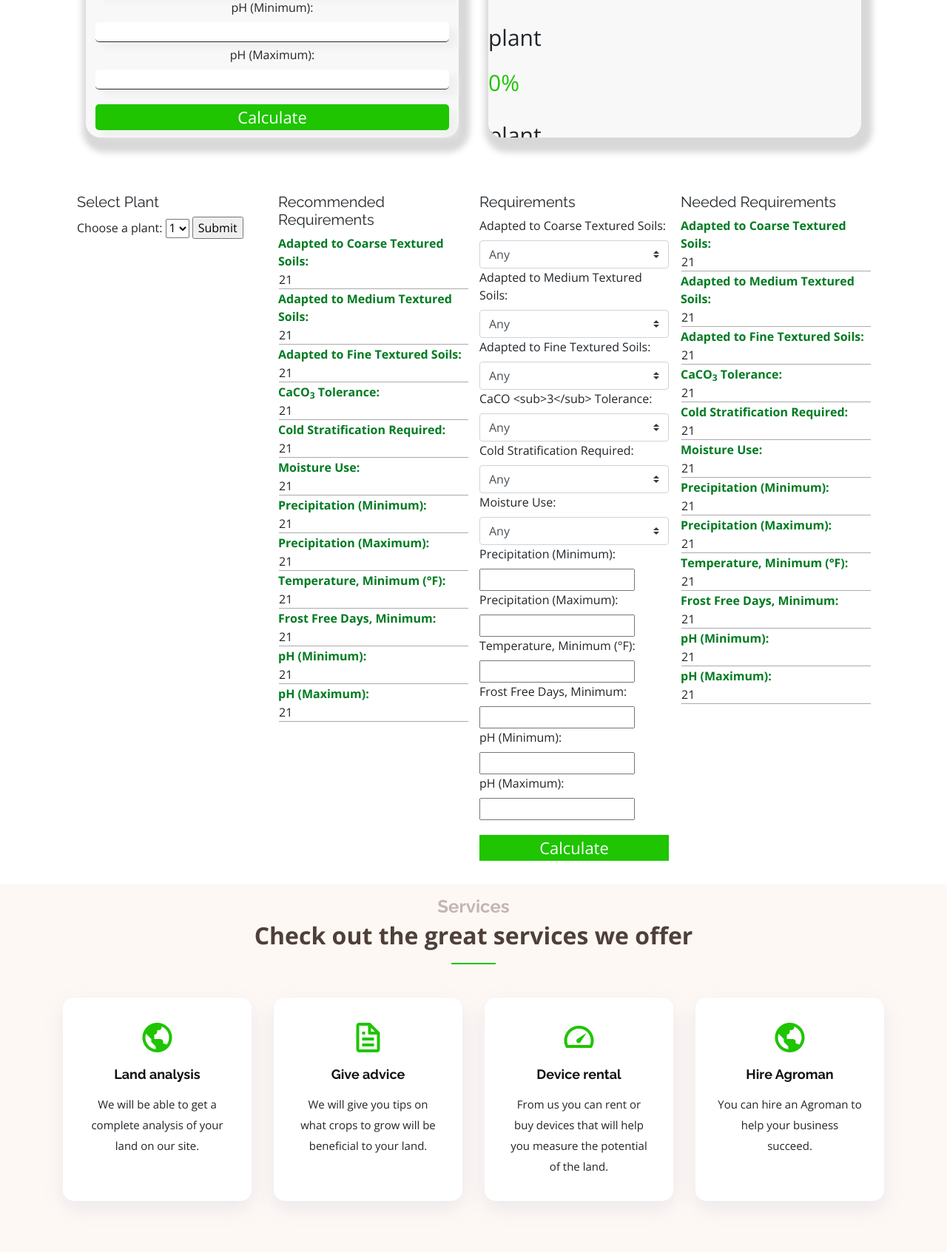
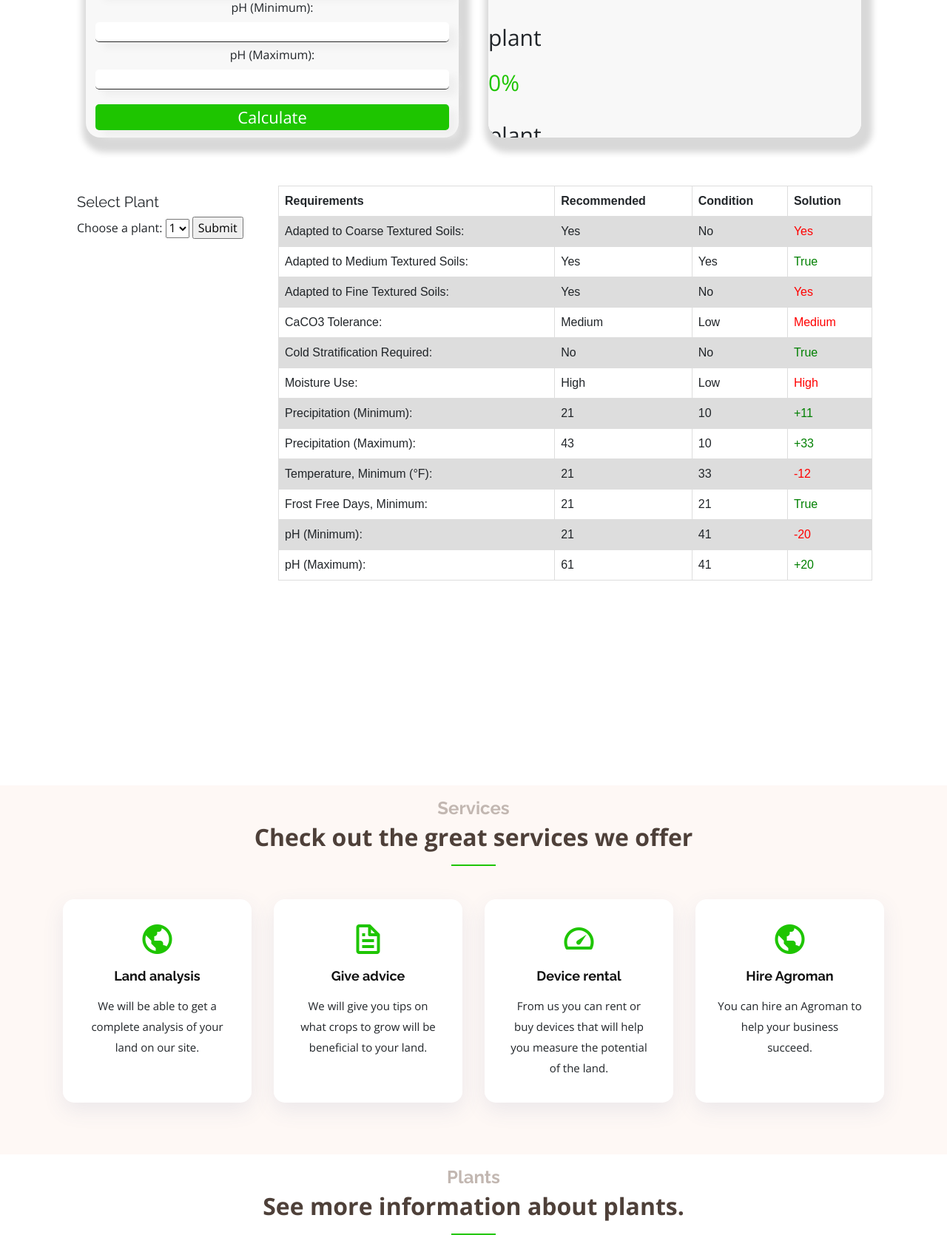
Before and after one commit to marvelyko/AgroLand, a Flask app: page / in a window 1280 px wide. Shown: the part 1715-3408 px from the top of the page at 74% size. Run offline with Flask 2, Linux system fonts and the light colour scheme; parts of the project's set-up code (start-up, migrations or seed data) failed here and were passed over; some libraries are stand-ins or nearby versions.

Commit message:
update
update

```diff
--- a/app.py
+++ b/app.py
@@ -2,4 +2,4 @@ from myproject import app
 
 
 if __name__ == '__main__':
-    app.run(debug=True, port=6000)
+    app.run(debug=True, port=5510)
--- a/myproject/static/assets/css/style.css
+++ b/myproject/static/assets/css/style.css
@@ -1462,10 +1462,10 @@ section {
   height: 300px;
   width: 500px;
 }
-
 		.calculator-demo{
 			max-width: 1088px;
 			margin: auto;
+			height: 800px;
 			display: flex;
 			flex-wrap: wrap;
 		}
@@ -1475,6 +1475,11 @@ section {
 			margin: 10px 3px;
 			padding: 5px;
 		}
+		.calc-column2{
+			flex:70%;
+			background-color:white;
+			padding: 5px;
+		}
 		.calc-column > h2{
 			font-size: 20px;
 		}
@@ -1489,3 +1494,24 @@ section {
 			color: #007B21;
 			font-weight: bold;
 		}
+		.green-light{
+			color: green;
+		}
+		.red-light{
+			color: red;
+		}
+		table {
+  font-family: arial, sans-serif;
+  border-collapse: collapse;
+  width: 100%;
+}
+
+td, th {
+  border: 1px solid #dddddd;
+  text-align: left;
+  padding: 8px;
+}
+
+tr:nth-child(even) {
+  background-color: #dddddd;
+}
--- a/myproject/templates/index.html
+++ b/myproject/templates/index.html
@@ -234,125 +234,92 @@
 			  <input type="submit">
 			</form>
 		</div>
-    <div class="calc-column">
-      <h2>Recommended Requirements</h2>
-      <p class="reqrmnt">Adapted to Coarse Textured Soils:</p>
-      <p class="result-calc">21</p>
-      <p class="reqrmnt">Adapted to Medium Textured Soils:</p>
-      <p class="result-calc">21</p>
-      <p class="reqrmnt">Adapted to Fine Textured Soils:</p>
-      <p class="result-calc">21</p>
-      <p class="reqrmnt">CaCO<SUB>3</SUB> Tolerance:</p>
-      <p class="result-calc">21</p>
-      <p class="reqrmnt">Cold Stratification Required:</p>
-      <p class="result-calc">21</p>
-      <p class="reqrmnt">Moisture Use:</p>
-      <p class="result-calc">21</p>
-      <p class="reqrmnt">Precipitation (Minimum):</p>
-      <p class="result-calc">21</p>
-      <p class="reqrmnt">Precipitation (Maximum):</p>
-      <p class="result-calc">21</p>
-      <p class="reqrmnt">Temperature, Minimum (°F):</p>
-      <p class="result-calc">21</p>
-      <p class="reqrmnt">Frost Free Days, Minimum:</p>
-      <p class="result-calc">21</p>
-      <p class="reqrmnt">pH (Minimum):</p>
-      <p class="result-calc">21</p>
-      <p class="reqrmnt">pH (Maximum):</p>
-      <p class="result-calc">21</p>
+		<div class="calc-column2">
+			<table>
+			  <tr>
+			    <th>Requirements</th>
+			    <th>Recommended</th>
+			    <th>Condition</th>
+			    <th>Solution</th>
+			  </tr>
+			  <tr>
+			    <td>Adapted to Coarse Textured Soils:</td>
+			    <td>Yes</td>
+			    <td>No</td>
+			    <td class="red-light">Yes</td>
+			  </tr>
+			  <tr>
+			    <td>Adapted to Medium Textured Soils:</td>
+			    <td>Yes</td>
+			    <td>Yes</td>
+			    <td class="green-light">True</td>
+			  </tr>
+			  <tr>
+			    <td>Adapted to Fine Textured Soils:</td>
+			    <td>Yes</td>
+			    <td>No</td>
+			    <td class="red-light">Yes</td>
+			  </tr>
+			  <tr>
+			    <td>CaCO3 Tolerance:</td>
+			    <td>Medium</td>
+			    <td>Low</td>
+			    <td class="red-light">Medium</td>
+			  </tr>
+			  <tr>
+			    <td>Cold Stratification Required:</td>
+			    <td>No</td>
+			    <td>No</td>
+			    <td class="green-light">True</td>
+			  </tr>
+			  <tr>
+			    <td>Moisture Use:</td>
+			    <td>High</td>
+			    <td>Low</td>
+			    <td class="red-light">High</td>
+			  </tr>
+			  <tr>
+			    <td>Precipitation (Minimum):</td>
+			    <td>21</td>
+			    <td>10</td>
+			    <td class="green-light">+11</td>
+			  </tr>
+			  <tr>
+			    <td>Precipitation (Maximum):</td>
+			    <td>43</td>
+			    <td>10</td>
+			    <td class="green-light">+33</td>
+			  </tr>
+			  <tr>
+			    <td>Temperature, Minimum (°F):</td>
+			    <td>21</td>
+			    <td>33</td>
+			    <td class="red-light">-12</td>
+			  </tr>
+			  <tr>
+			    <td>Frost Free Days, Minimum:</td>
+			    <td>21</td>
+			    <td>21</td>
+			    <td class="green-light">True</td>
+			  </tr>
+			  <tr>
+			    <td>pH (Minimum):</td>
+			    <td>21</td>
+			    <td>41</td>
+			    <td class="red-light">-20</td>
+			  </tr>
+			  <tr>
+			    <td>pH (Maximum):</td>
+			    <td>61</td>
+			    <td>41</td>
+			    <td class="green-light">+20</td>
+			  </tr>
+			</table>
 		</div>
-    <div class="calc-column">
-      <h2>Requirements</h2>
-            <div >
-
-                     {{ form.Coarse.label() }}
-                  {{ form.Coarse(class="browser-default custom-select") }}
 
 
 
 	</div>
-            <div>
-                      {{ form.Medium.label() }}
-                      {{ form.Medium(class="browser-default custom-select") }}
-            </div>
-            <div>
-                      {{ form.Fine.label() }}
-                      {{ form.Fine(class="browser-default custom-select") }}
-            </div>
-            <div>
-                      {{ form.CaCO.label() }}
-                      {{ form.CaCO(class="browser-default custom-select") }}
-            </div>
-            <div>
-                      {{ form.Cold.label() }}
-                      {{ form.Cold(class="browser-default custom-select") }}
-            </div>
-              <div>
-                      {{ form.Moisture.label() }}
-                      {{ form.Moisture(class="browser-default custom-select") }}
-            </div>
-            <div>
-                      {{ form.Precipitation_min.label() }}
-                      {{ form.Precipitation_min() }}
-            </div>
-            <div>
-                      {{ form.Precipitation_max.label() }}
-                      {{ form.Precipitation_max() }}
-            </div>
-            <div>
-                      {{ form.temperature_min.label() }}
-                      {{ form.temperature_min() }}
-            </div>
-            <div>
-                      {{ form.Frost_free.label() }}
-                      {{ form.Frost_free() }}
-            </div>
-
-            <div>
-                      {{ form.pH_Min.label() }}
-                      {{ form.pH_Min() }}
-            </div>
-            <div>
-                      {{ form.pH_Max.label() }}
-                      {{ form.pH_Max() }}
-            </div>
-
-            <div>
-                {{ form.submit(id="Calculate") }}
-            </div>
-    </div>
-    <div class="calc-column">
-      <h2>Needed Requirements</h2>
-      <p class="reqrmnt">Adapted to Coarse Textured Soils:</p>
-      <p class="result-calc">21</p>
-      <p class="reqrmnt">Adapted to Medium Textured Soils:</p>
-      <p class="result-calc">21</p>
-      <p class="reqrmnt">Adapted to Fine Textured Soils:</p>
-      <p class="result-calc">21</p>
-      <p class="reqrmnt">CaCO<SUB>3</SUB> Tolerance:</p>
-      <p class="result-calc">21</p>
-      <p class="reqrmnt">Cold Stratification Required:</p>
-      <p class="result-calc">21</p>
-      <p class="reqrmnt">Moisture Use:</p>
-      <p class="result-calc">21</p>
-      <p class="reqrmnt">Precipitation (Minimum):</p>
-      <p class="result-calc">21</p>
-      <p class="reqrmnt">Precipitation (Maximum):</p>
-      <p class="result-calc">21</p>
-      <p class="reqrmnt">Temperature, Minimum (°F):</p>
-      <p class="result-calc">21</p>
-      <p class="reqrmnt">Frost Free Days, Minimum:</p>
-      <p class="result-calc">21</p>
-      <p class="reqrmnt">pH (Minimum):</p>
-      <p class="result-calc">21</p>
-      <p class="reqrmnt">pH (Maximum):</p>
-      <p class="result-calc">21</p>
-    </div>
-</div>
-
-
-
-
 </form>
 
 
```
Lines whose indentation alone changed are shown as unchanged.
